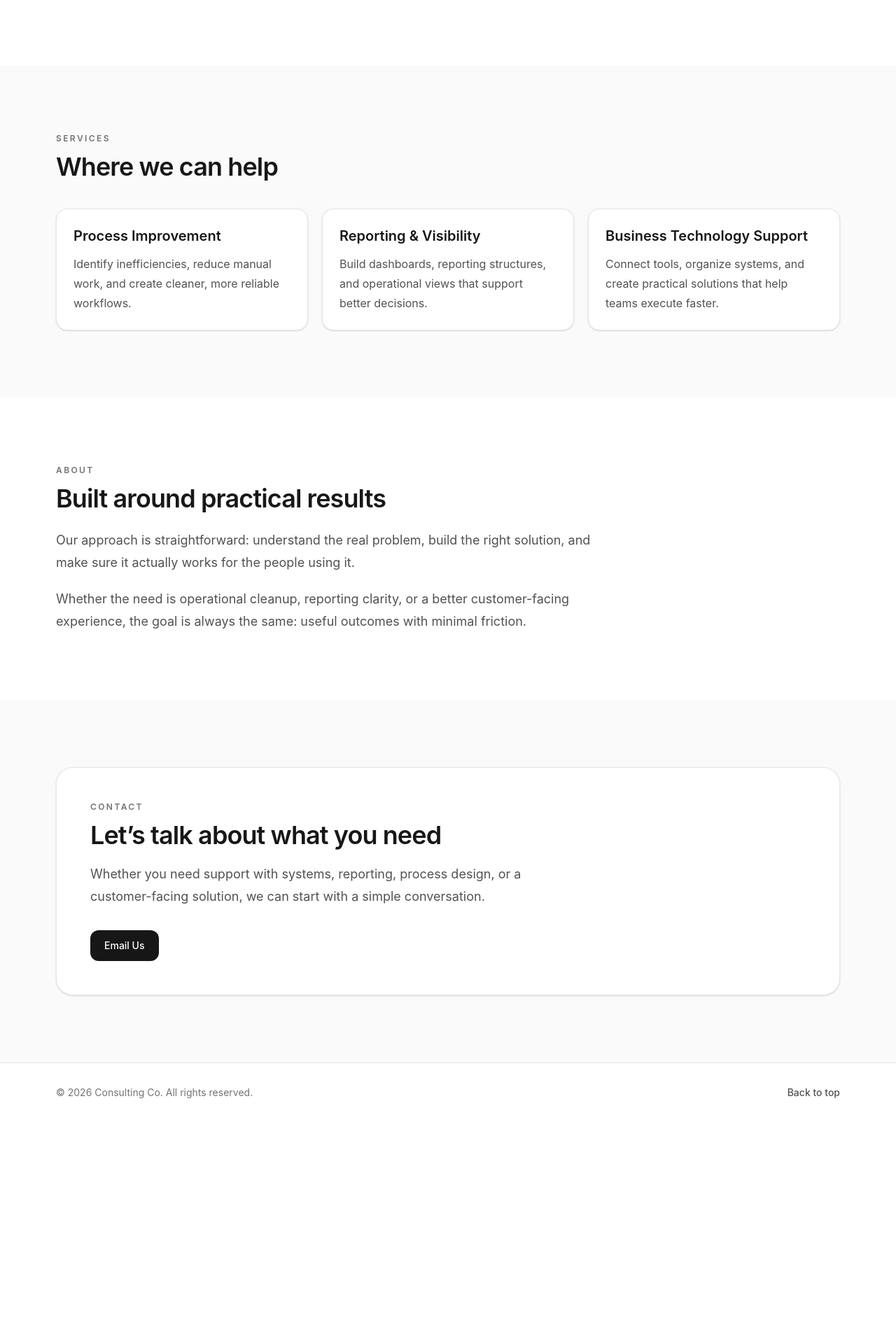
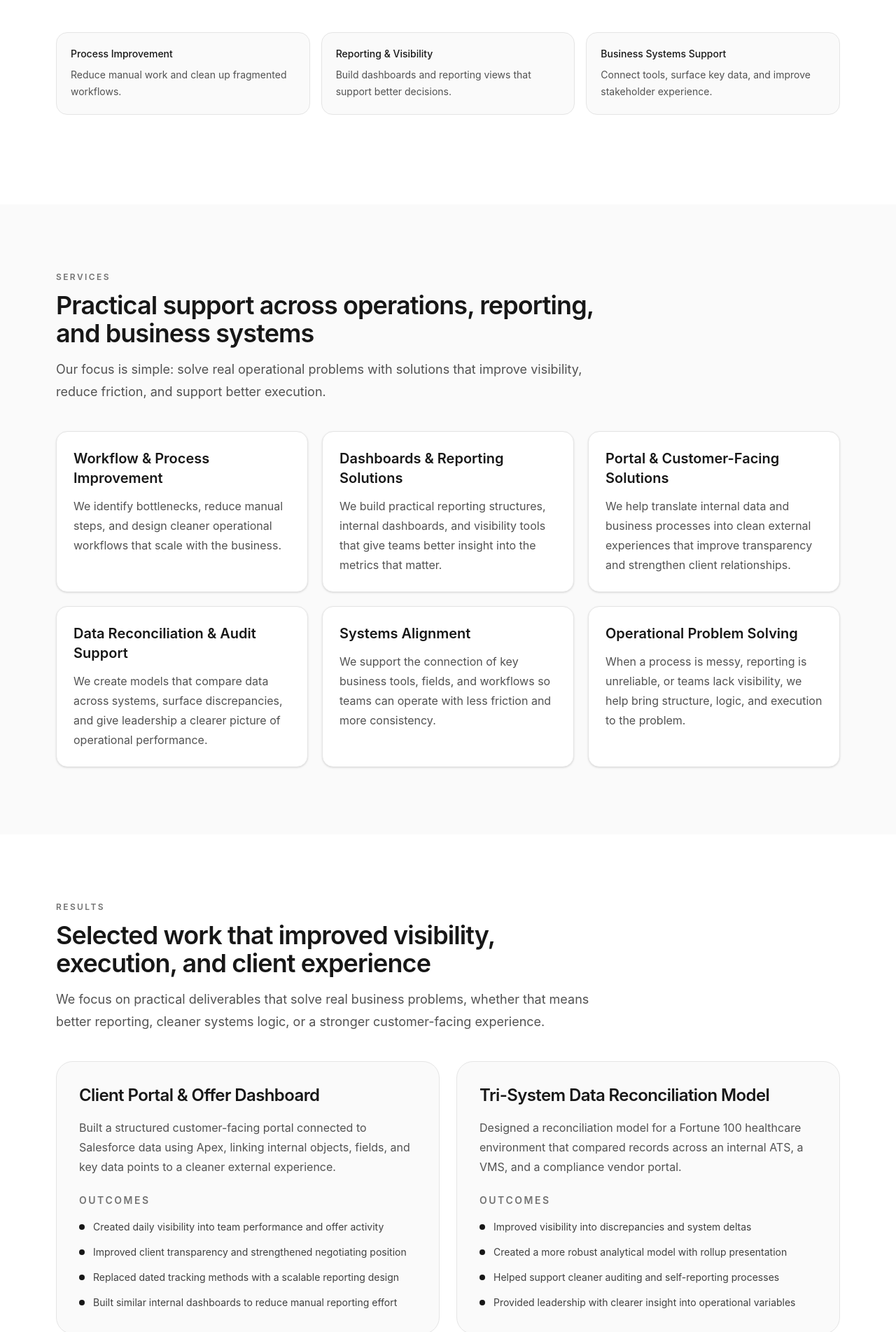
Before and after one commit to johnson7m/consulting-landing-page, a React (Vite) app: page / in a window 1280 px wide. Shown: the part 658-2561 px from the top of the page at 70% size. Before the commit the page ends 2261 px from the top, so only its background shows below. Built offline with nearby package versions, Linux system fonts and the light colour scheme.

Commit message:
Update offer and add results section

```diff
--- a/src/App.jsx
+++ b/src/App.jsx
@@ -1,6 +1,7 @@
 import Navbar from "./components/Navbar";
 import Hero from "./sections/Hero";
 import Services from "./sections/Services";
+import Results from "./sections/Results";
 import About from "./sections/About";
 import Contact from "./sections/Contact";
 import Footer from "./sections/Footer";
@@ -12,6 +13,7 @@ function App() {
       <main>
         <Hero />
         <Services />
+        <Results />
         <About />
         <Contact />
       </main>
--- a/src/components/Navbar.jsx
+++ b/src/components/Navbar.jsx
@@ -15,6 +15,12 @@ function Navbar() {
             className="text-sm font-medium text-neutral-600 transition hover:text-neutral-900"
           >
             Services
+          </a>
+          <a
+            href="#results"
+            className="text-sm font-medium text-neutral-600 transition hover:text-neutral-900"
+          >
+            Results
           </a>
           <a
             href="#about"
--- a/src/sections/About.jsx
+++ b/src/sections/About.jsx
@@ -1,26 +1,26 @@
 function About() {
   return (
-    <section id="about" className="bg-white py-20 md:py-24">
+    <section id="about" className="py-20 md:py-24">
       <div className="mx-auto w-[min(1120px,92%)]">
         <p className="mb-3 text-xs font-semibold uppercase tracking-[0.2em] text-neutral-500">
           About
         </p>
 
         <h2 className="max-w-3xl text-3xl font-semibold tracking-tight text-neutral-900 sm:text-4xl">
-          Built around practical results
+          Built around practical problem-solving
         </h2>
 
         <div className="mt-6 max-w-3xl space-y-5 text-lg leading-8 text-neutral-600">
           <p>
-            Our approach is straightforward: understand the real problem, build
-            the right solution, and make sure it actually works for the people
-            using it.
+            We work at the intersection of operations, technology, and execution.
+            That means understanding the actual business problem first, then
+            building a solution that fits how people really work.
           </p>
 
           <p>
-            Whether the need is operational cleanup, reporting clarity, or a
-            better customer-facing experience, the goal is always the same:
-            useful outcomes with minimal friction.
+            Our approach favors clarity over complexity. The goal is not to
+            overengineer. It is to create cleaner workflows, better visibility,
+            and systems that make the business more effective.
           </p>
         </div>
       </div>
--- a/src/sections/Contact.jsx
+++ b/src/sections/Contact.jsx
@@ -8,12 +8,13 @@ function Contact() {
           </p>
 
           <h2 className="max-w-3xl text-3xl font-semibold tracking-tight text-neutral-900 sm:text-4xl">
-            Let’s talk about what you need
+            Let’s talk about the problem you need solved
           </h2>
 
           <p className="mt-5 max-w-2xl text-lg leading-8 text-neutral-600">
-            Whether you need support with systems, reporting, process design, or
-            a customer-facing solution, we can start with a simple conversation.
+            Whether you need a better reporting model, a cleaner operational
+            workflow, improved system visibility, or a stronger client-facing
+            solution, we can start with a straightforward conversation.
           </p>
 
           <div className="mt-8">
@@ -21,7 +22,7 @@ function Contact() {
               href="mailto:your@email.com"
               className="inline-flex rounded-xl bg-neutral-900 px-5 py-3 text-sm font-medium text-white transition hover:opacity-90"
             >
-              Email Us
+              Start the Conversation
             </a>
           </div>
         </div>
--- a/src/sections/Hero.jsx
+++ b/src/sections/Hero.jsx
@@ -3,16 +3,17 @@ function Hero() {
     <section id="top" className="bg-white py-24 md:py-32">
       <div className="mx-auto w-[min(1120px,92%)]">
         <p className="mb-4 text-xs font-semibold uppercase tracking-[0.2em] text-neutral-500">
-          IT Consulting
+          IT Consulting • Workflow Design • Reporting Solutions
         </p>
 
         <h1 className="max-w-5xl text-4xl font-semibold leading-tight tracking-tight text-neutral-900 sm:text-5xl lg:text-6xl">
-          Practical technology and business solutions that help companies operate better.
+          We help businesses streamline operations, improve visibility, and build systems that actually work.
         </h1>
 
         <p className="mt-6 max-w-3xl text-lg leading-8 text-neutral-600">
-          We help businesses improve workflows, reporting, systems, and execution
-          with solutions that are clean, useful, and built for the real world.
+          From internal dashboards and customer-facing portals to reporting models
+          and reconciliation frameworks, we design practical solutions that reduce
+          manual effort, improve decision-making, and create better business outcomes.
         </p>
 
         <div className="mt-8 flex flex-wrap gap-4">
@@ -24,11 +25,40 @@ function Hero() {
           </a>
 
           <a
-            href="#services"
+            href="#results"
             className="rounded-xl border border-neutral-300 bg-white px-5 py-3 text-sm font-medium text-neutral-900 transition hover:bg-neutral-100"
           >
-            Explore Services
+            View Results
           </a>
+        </div>
+
+        <div className="mt-12 grid gap-4 sm:grid-cols-3">
+          <div className="rounded-2xl border border-neutral-200 bg-neutral-50 p-5">
+            <p className="text-sm font-medium text-neutral-900">
+              Process Improvement
+            </p>
+            <p className="mt-2 text-sm leading-6 text-neutral-600">
+              Reduce manual work and clean up fragmented workflows.
+            </p>
+          </div>
+
+          <div className="rounded-2xl border border-neutral-200 bg-neutral-50 p-5">
+            <p className="text-sm font-medium text-neutral-900">
+              Reporting & Visibility
+            </p>
+            <p className="mt-2 text-sm leading-6 text-neutral-600">
+              Build dashboards and reporting views that support better decisions.
+            </p>
+          </div>
+
+          <div className="rounded-2xl border border-neutral-200 bg-neutral-50 p-5">
+            <p className="text-sm font-medium text-neutral-900">
+              Business Systems Support
+            </p>
+            <p className="mt-2 text-sm leading-6 text-neutral-600">
+              Connect tools, surface key data, and improve stakeholder experience.
+            </p>
+          </div>
         </div>
       </div>
     </section>
--- /dev/null
+++ b/src/sections/Results.jsx
@@ -0,0 +1,83 @@
+function Results() {
+  const caseStudies = [
+    {
+      title: "Client Portal & Offer Dashboard",
+      summary:
+        "Built a structured customer-facing portal connected to Salesforce data using Apex, linking internal objects, fields, and key data points to a cleaner external experience.",
+      outcome: [
+        "Created daily visibility into team performance and offer activity",
+        "Improved client transparency and strengthened negotiating position",
+        "Replaced dated tracking methods with a scalable reporting design",
+        "Built similar internal dashboards to reduce manual reporting effort"
+      ],
+    },
+    {
+      title: "Tri-System Data Reconciliation Model",
+      summary:
+        "Designed a reconciliation model for a Fortune 100 healthcare environment that compared records across an internal ATS, a VMS, and a compliance vendor portal.",
+      outcome: [
+        "Improved visibility into discrepancies and system deltas",
+        "Created a more robust analytical model with rollup presentation",
+        "Helped support cleaner auditing and self-reporting processes",
+        "Provided leadership with clearer insight into operational variables"
+      ],
+    },
+  ];
+
+  return (
+    <section id="results" className="bg-white py-20 md:py-24">
+      <div className="mx-auto w-[min(1120px,92%)]">
+        <p className="mb-3 text-xs font-semibold uppercase tracking-[0.2em] text-neutral-500">
+          Results
+        </p>
+
+        <h2 className="max-w-3xl text-3xl font-semibold tracking-tight text-neutral-900 sm:text-4xl">
+          Selected work that improved visibility, execution, and client experience
+        </h2>
+
+        <p className="mt-4 max-w-3xl text-lg leading-8 text-neutral-600">
+          We focus on practical deliverables that solve real business problems,
+          whether that means better reporting, cleaner systems logic, or a stronger
+          customer-facing experience.
+        </p>
+
+        <div className="mt-10 grid gap-6 lg:grid-cols-2">
+          {caseStudies.map((study) => (
+            <article
+              key={study.title}
+              className="rounded-3xl border border-neutral-200 bg-neutral-50 p-8"
+            >
+              <h3 className="text-2xl font-semibold tracking-tight text-neutral-900">
+                {study.title}
+              </h3>
+
+              <p className="mt-4 text-base leading-7 text-neutral-600">
+                {study.summary}
+              </p>
+
+              <div className="mt-6">
+                <p className="text-sm font-semibold uppercase tracking-[0.18em] text-neutral-500">
+                  Outcomes
+                </p>
+
+                <ul className="mt-4 space-y-3">
+                  {study.outcome.map((item) => (
+                    <li
+                      key={item}
+                      className="flex gap-3 text-sm leading-6 text-neutral-700"
+                    >
+                      <span className="mt-2 h-2 w-2 rounded-full bg-neutral-900" />
+                      <span>{item}</span>
+                    </li>
+                  ))}
+                </ul>
+              </div>
+            </article>
+          ))}
+        </div>
+      </div>
+    </section>
+  );
+}
+
+export default Results;
--- a/src/sections/Services.jsx
+++ b/src/sections/Services.jsx
@@ -1,19 +1,34 @@
 function Services() {
   const services = [
     {
-      title: "Process Improvement",
+      title: "Workflow & Process Improvement",
       description:
-        "Identify inefficiencies, reduce manual work, and create cleaner, more reliable workflows.",
+        "We identify bottlenecks, reduce manual steps, and design cleaner operational workflows that scale with the business.",
     },
     {
-      title: "Reporting & Visibility",
+      title: "Dashboards & Reporting Solutions",
       description:
-        "Build dashboards, reporting structures, and operational views that support better decisions.",
+        "We build practical reporting structures, internal dashboards, and visibility tools that give teams better insight into the metrics that matter.",
     },
     {
-      title: "Business Technology Support",
+      title: "Portal & Customer-Facing Solutions",
       description:
-        "Connect tools, organize systems, and create practical solutions that help teams execute faster.",
+        "We help translate internal data and business processes into clean external experiences that improve transparency and strengthen client relationships.",
+    },
+    {
+      title: "Data Reconciliation & Audit Support",
+      description:
+        "We create models that compare data across systems, surface discrepancies, and give leadership a clearer picture of operational performance.",
+    },
+    {
+      title: "Systems Alignment",
+      description:
+        "We support the connection of key business tools, fields, and workflows so teams can operate with less friction and more consistency.",
+    },
+    {
+      title: "Operational Problem Solving",
+      description:
+        "When a process is messy, reporting is unreliable, or teams lack visibility, we help bring structure, logic, and execution to the problem.",
     },
   ];
 
@@ -24,9 +39,14 @@ function Services() {
           Services
         </p>
 
-        <h2 className="text-3xl font-semibold tracking-tight text-neutral-900 sm:text-4xl">
-          Where we can help
+        <h2 className="max-w-3xl text-3xl font-semibold tracking-tight text-neutral-900 sm:text-4xl">
+          Practical support across operations, reporting, and business systems
         </h2>
+
+        <p className="mt-4 max-w-3xl text-lg leading-8 text-neutral-600">
+          Our focus is simple: solve real operational problems with solutions that
+          improve visibility, reduce friction, and support better execution.
+        </p>
 
         <div className="mt-10 grid gap-5 md:grid-cols-2 xl:grid-cols-3">
           {services.map((service) => (
```
